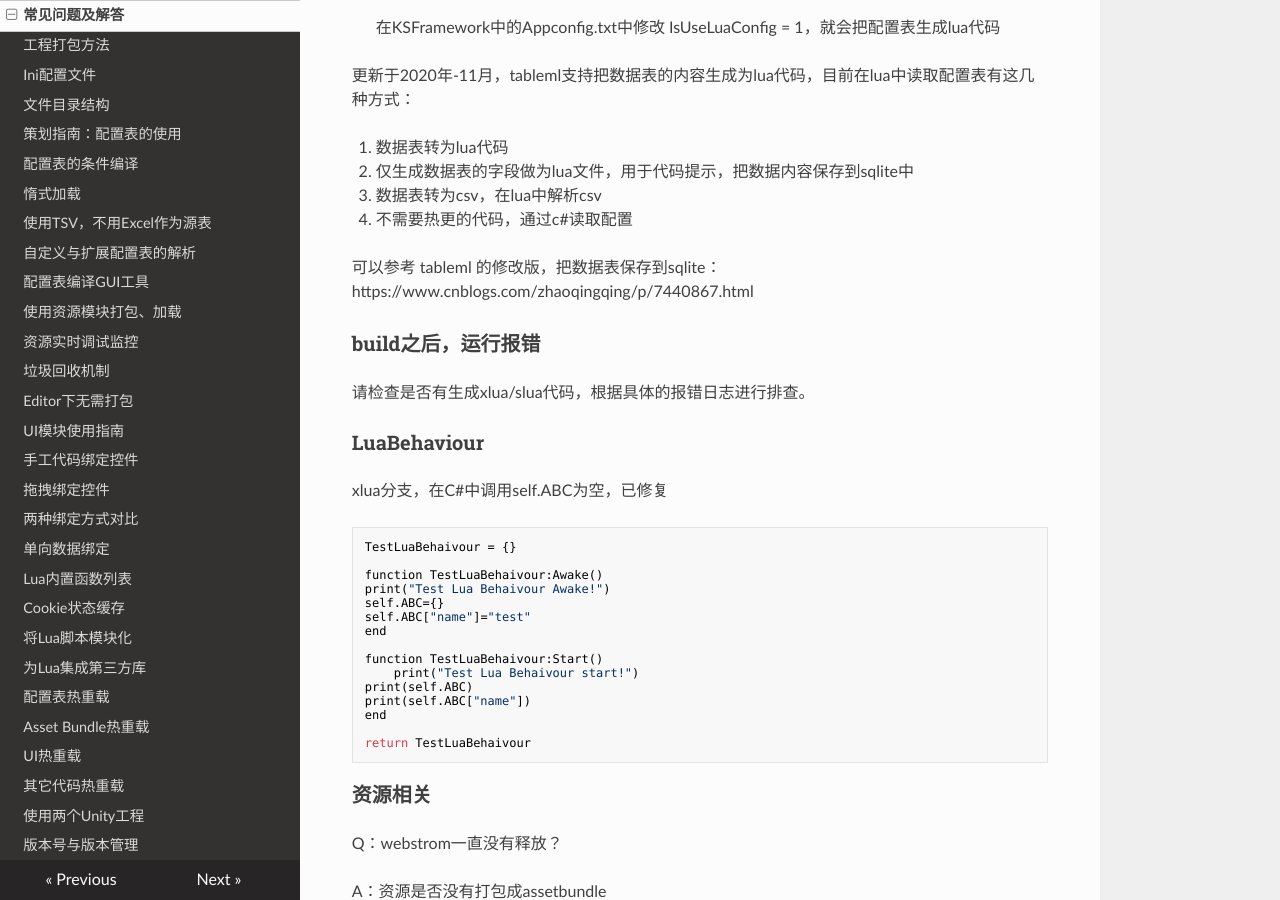
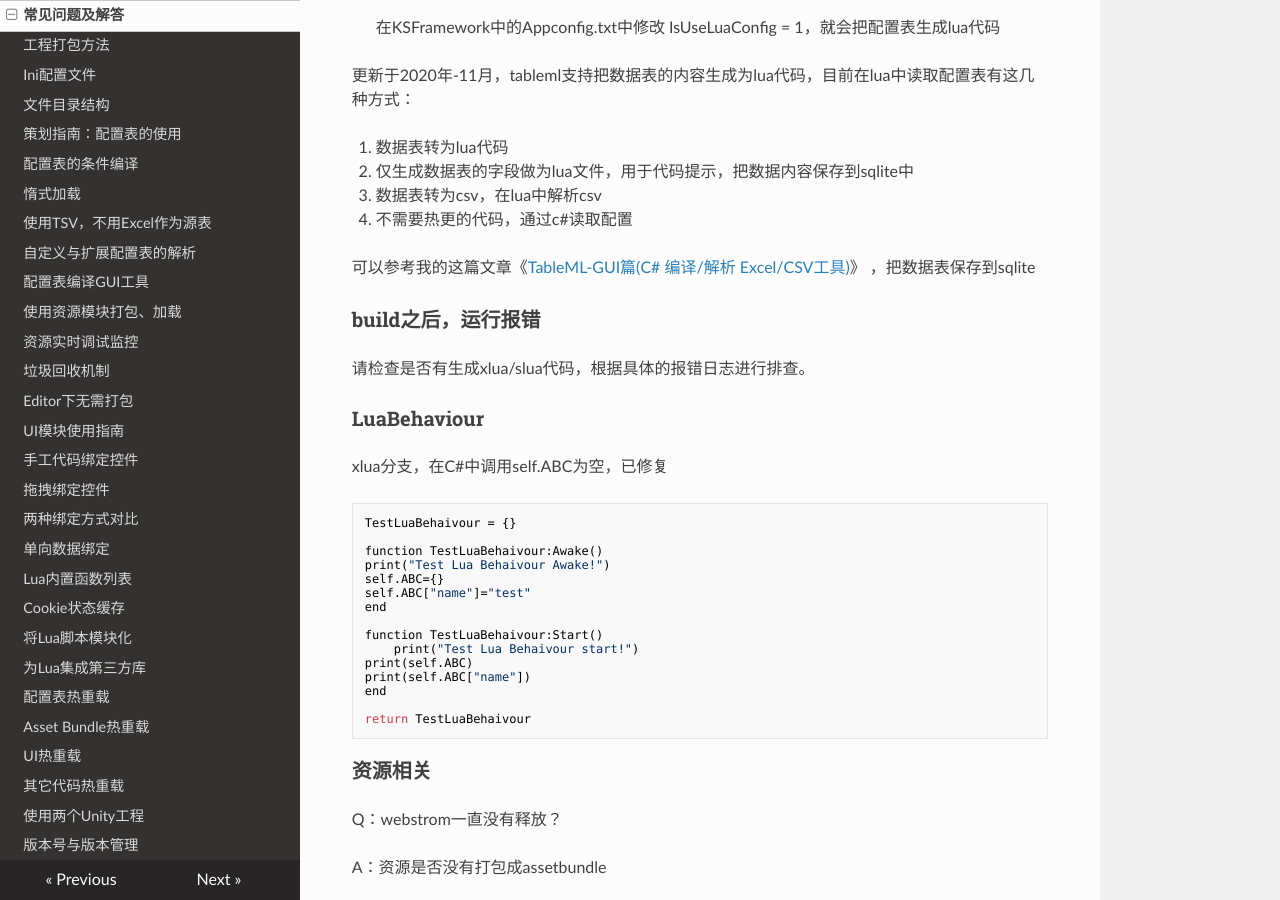
Before and after one commit to mr-kelly/KSFramework, an MkDocs documentation site: the page built from docs/faq.md, in a window 1280 px wide and 900 px high, scrolled down 1087 px. Built offline with MkDocs 1.6.1, drawn with Linux system fonts in a browser that asks for light colours; nearby versions of some CDN libraries.

Commit message:
文章链接修改

```diff
--- a/docs/faq.md
+++ b/docs/faq.md
@@ -52,7 +52,7 @@ KSFramework\Assets\slua
 3. 数据表转为csv，在lua中解析csv
 4. 不需要热更的代码，通过c#读取配置
 
-可以参考 tableml 的修改版，把数据表保存到sqlite：https://www.cnblogs.com/zhaoqingqing/p/7440867.html
+可以参考我的这篇文章《[TableML-GUI篇(C# 编译/解析 Excel/CSV工具)](https://www.cnblogs.com/zhaoqingqing/p/7440867.html)》 ，把数据表保存到sqlite
 
 
 
```
